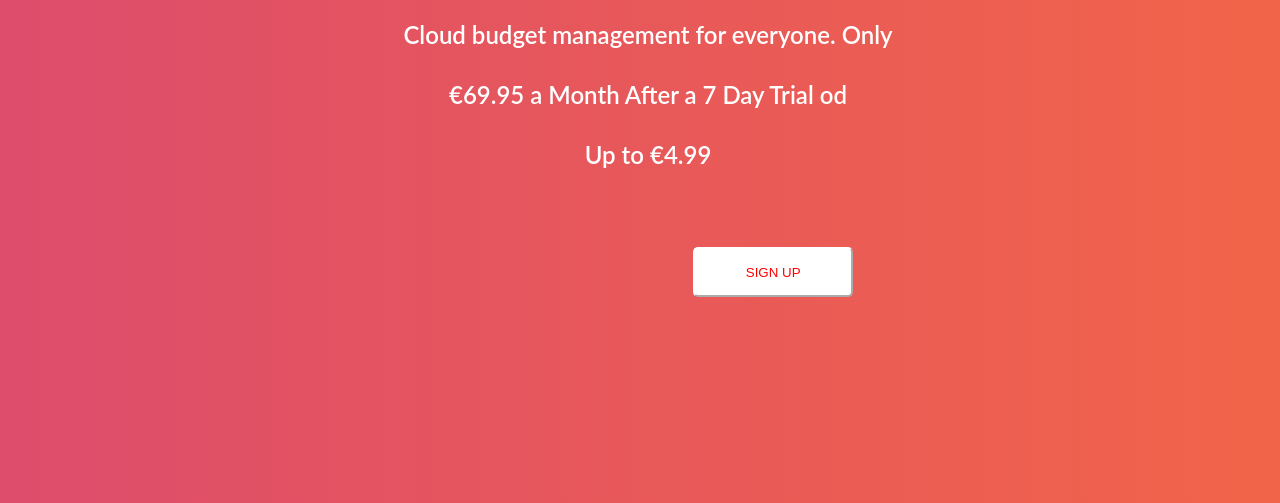
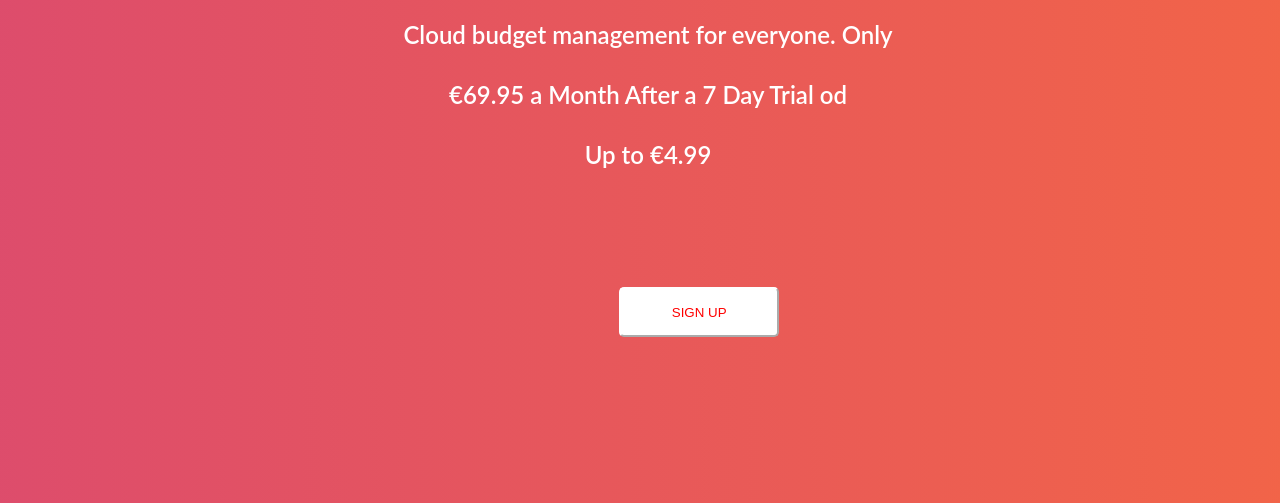
Before and after one commit to antonkuptsov/HW-4, a plain HTML site: page index.html in a window 1280 px wide. Shown: the part 313-816 px from the top of the page. Drawn offline with Linux system fonts and the light colour scheme.

Commit message:
second commit

```diff
--- a/style.css
+++ b/style.css
@@ -129,8 +129,8 @@ color: #FFFFFF;
 footer {
     text-align: center;
     position: absolute;
-    top: 70%;
-    margin-left: 610px;
+    top: 75%;
+    margin-left: 536px;
 }
 .buttom {
     background-color: rgb(255, 255, 255);
```
